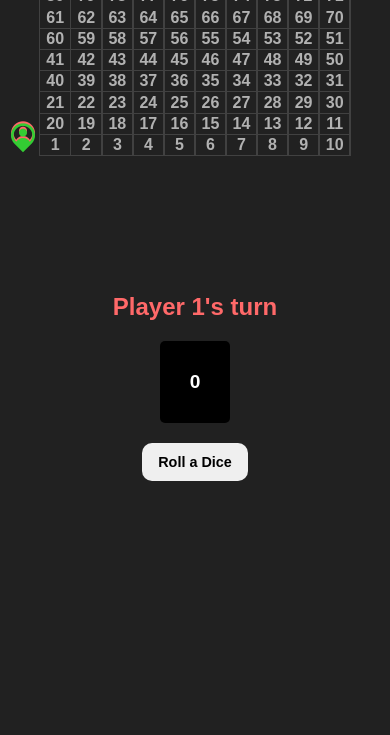
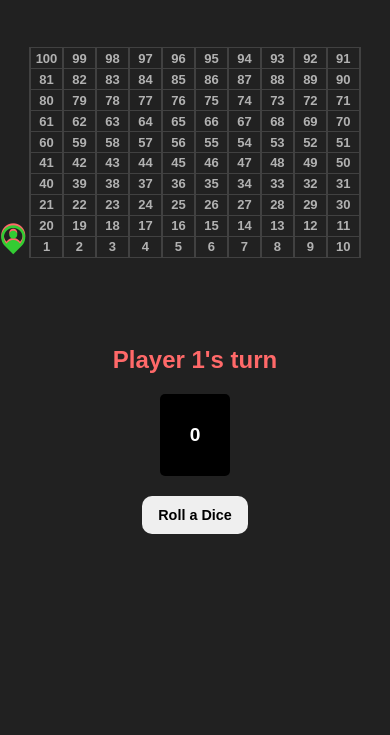
Before and after one commit to YashS-2519/Snake-Ladders, a plain HTML site: page index.html in a window 390 px wide. Shown: the part 109-844 px from the top of the page. Drawn offline with nearby package versions, Linux system fonts and the light colour scheme.

Commit message:
respnsiveness update

```diff
--- a/stylesheets/style.css
+++ b/stylesheets/style.css
@@ -194,12 +194,24 @@ h2{
         display: none;
     } */
 
+    .container{
+        padding: 50px 0px;
+        display: flex;
+        flex-direction: column;
+        align-items: center;
+        justify-content: space-evenly;
+    }
+
     h1{
         font-size: 10vw;
     }
 
     .gamezone{
+        display: flex;
+        padding: 50px 0px;
         flex-direction: column;
+        align-items: center;
+        justify-content: space-evenly;
     }
 
     .dice{
@@ -216,8 +228,8 @@ h2{
     }
 
     .board{
-        height: 80vw;
-        width: 80vw;
+        height: 85vw;
+        width: 85vw;
     }
 
     .player{
@@ -225,6 +237,6 @@ h2{
     }
 
     .square{
-        font-size: medium;
+        font-size: small;
     }
 }
```
